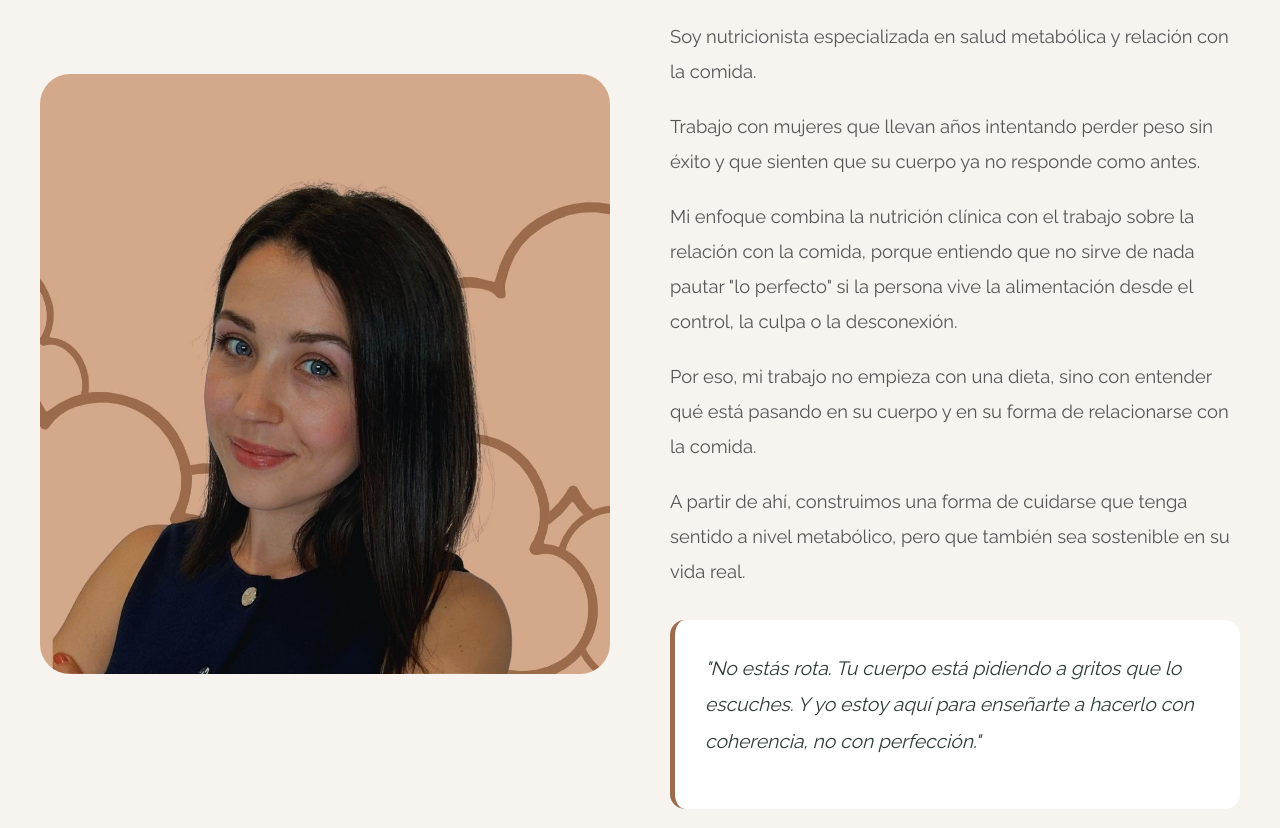
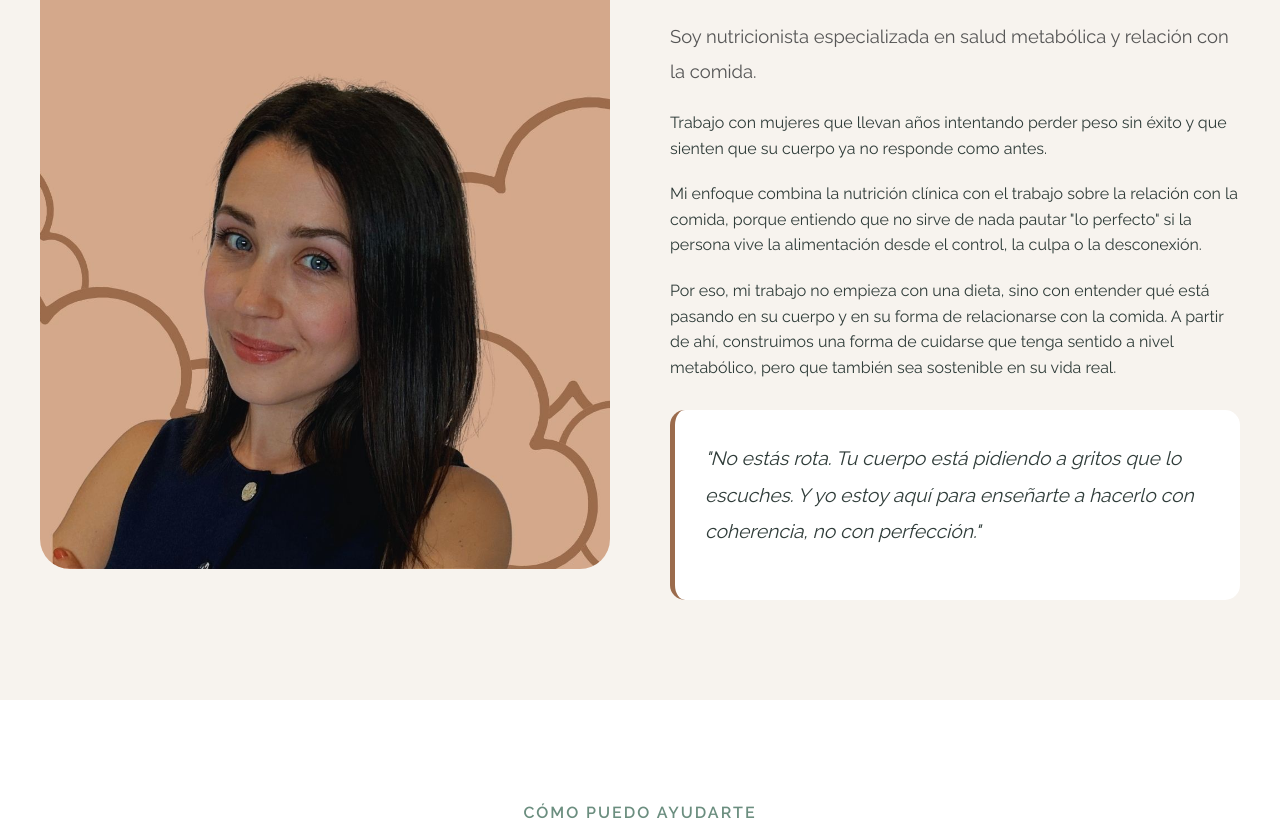
Before and after one commit to svallenut/saravallenutri.com, a plain HTML site: page index.html in a window 1280 px wide. Shown: the part 1779-2607 px from the top of the page. Drawn offline with nearby package versions, Linux system fonts and the light colour scheme.

Commit message:
Update index.html

```diff
--- a/index.html
+++ b/index.html
@@ -949,17 +949,11 @@
                     <p>
                         Soy nutricionista especializada en salud metabólica y relación con la comida.
                     </p>
-                    <p>
                         Trabajo con mujeres que llevan años intentando perder peso sin éxito y que sienten que su cuerpo ya no responde como antes.
                     </p>
-                    <p>
                         Mi enfoque combina la nutrición clínica con el trabajo sobre la relación con la comida, porque entiendo que no sirve de nada pautar "lo perfecto" si la persona vive la alimentación desde el control, la culpa o la desconexión.
                     </p>
-                    <p>
-                        Por eso, mi trabajo no empieza con una dieta, sino con entender qué está pasando en su cuerpo y en su forma de relacionarse con la comida.
-                    </p>
-                    <p>
-                        A partir de ahí, construimos una forma de cuidarse que tenga sentido a nivel metabólico, pero que también sea sostenible en su vida real.
+                        Por eso, mi trabajo no empieza con una dieta, sino con entender qué está pasando en su cuerpo y en su forma de relacionarse con la comida. A partir de ahí, construimos una forma de cuidarse que tenga sentido a nivel metabólico, pero que también sea sostenible en su vida real.
                     </p>
 
                     <div class="historia-highlight">
```
